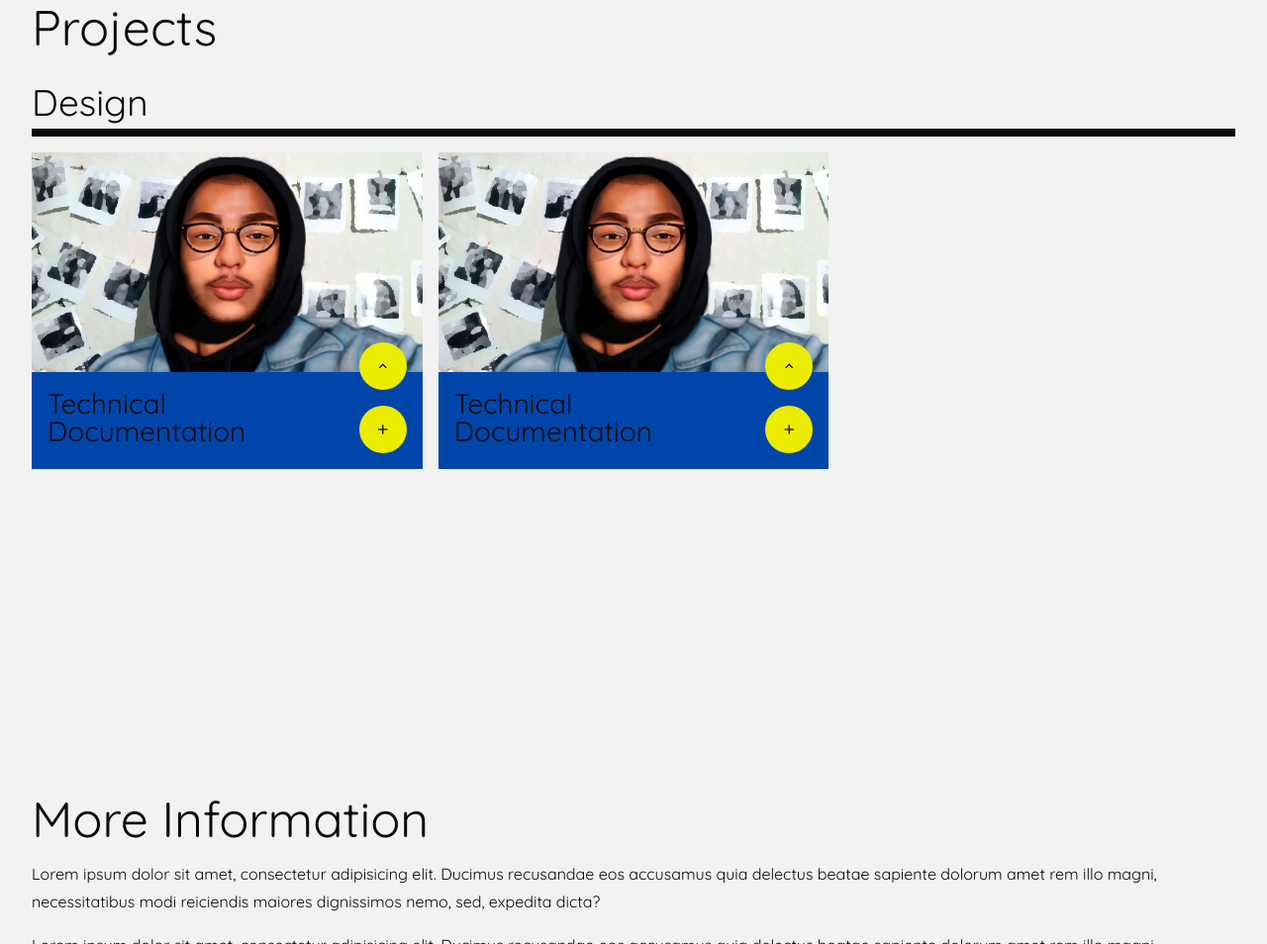
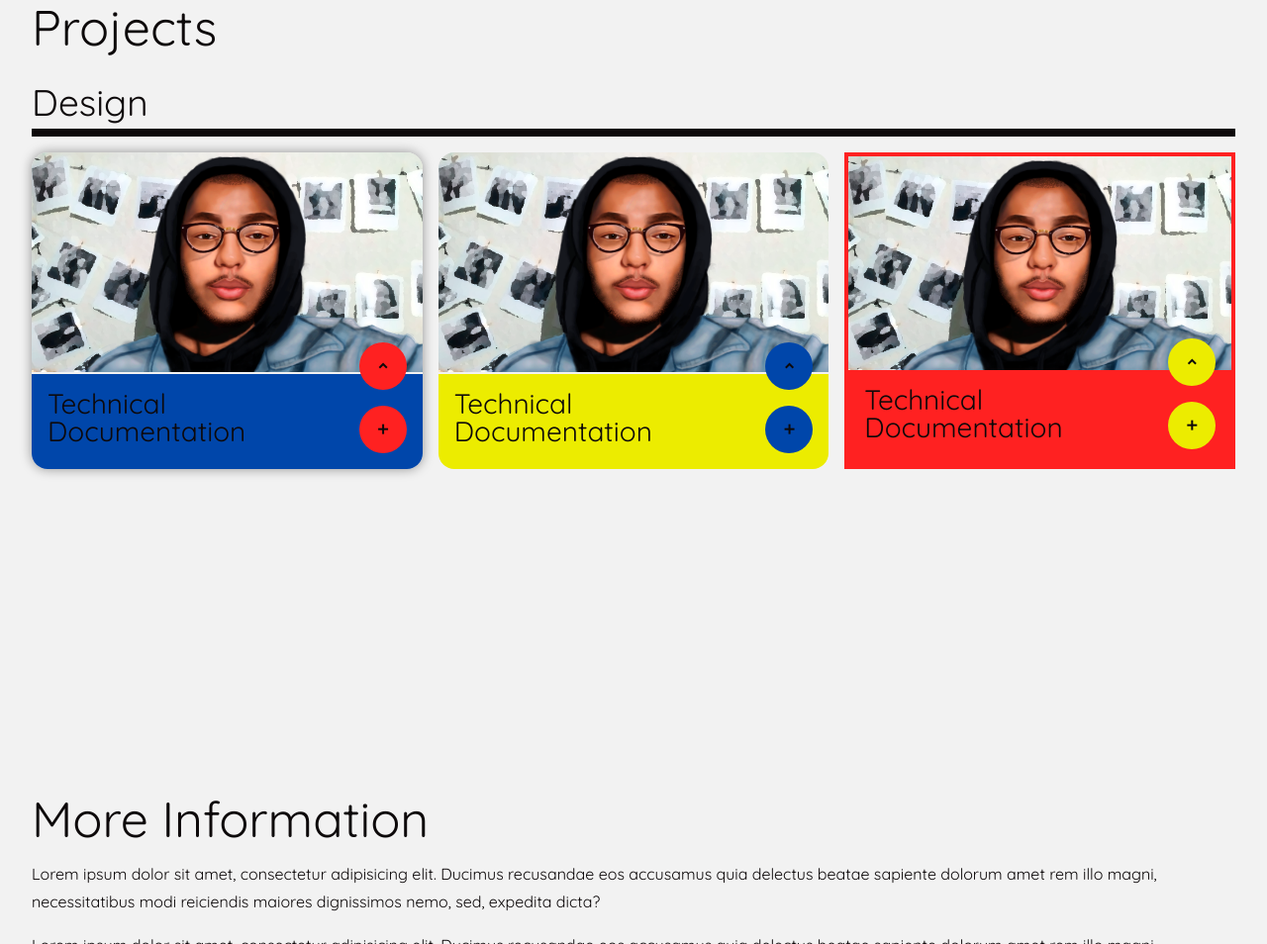
Before and after one commit to italopolazzi/freeCodeCamp, a plain HTML site: page personalPortfolio/index.html in a window 1280 px wide. Shown: the part 989-1943 px from the top of the page at 99% size. Drawn offline with Linux system fonts and the light colour scheme.

Commit message:
add: styles for tiles

```diff
--- a/personalPortfolio/css/challenge/_tile.sass
+++ b/personalPortfolio/css/challenge/_tile.sass
@@ -6,7 +6,7 @@ $button-font-size: map-get($goldens-map, golden16)
 $button-padding: 1em
 $button-size: 2em
 
-$padding-tile-footer-content: 2 * $button-size
+$padding-tile-footer-content: 2 * $button-size + 1
 
 .project-tile
     width: $tile-width
@@ -17,6 +17,12 @@ $padding-tile-footer-content: 2 * $button-size
         height: 100%
     iframe, img
         width: 100%
+    &.rounded
+        border-radius: 1em
+    &.minimalist
+        border: 0.25em solid currentColor
+    &.shadow
+        box-shadow: 0 0 0.75em rgba(0,0,0,0.4)
 
 .project-tile-footer
     width: 100%
@@ -26,6 +32,7 @@ $padding-tile-footer-content: 2 * $button-size
     position: absolute
     bottom: 0
     z-index: 1
+    color: inherit
     &:hover
         height: $tile-height
     &:before
@@ -47,7 +54,6 @@ $padding-tile-footer-content: 2 * $button-size
     bottom: 0
     display: flex
     flex-direction: column
-    background: trasparent
     font-size: 1rem
     z-index: 4
     .tile-action
@@ -56,9 +62,12 @@ $padding-tile-footer-content: 2 * $button-size
         margin: 0 1em 1em
         cursor: pointer
         @extend %centralize-all
+        &:before
+            font-weight: 900
 
 .tile-action-expand.activated
     transform: rotate(180deg)
+
 .tile-action-expand:hover:before, .tile-action-expand:focus:before
     animation: 1s ease-in-out expand infinite
 
--- a/personalPortfolio/css/reset.css
+++ b/personalPortfolio/css/reset.css
@@ -136,7 +136,7 @@ table {
 
 
 
-*,
+/* *,
 *:before,
 *:after {
     -webkit-appearance: listitem!important;
@@ -144,4 +144,4 @@ table {
     -ms-appearance: listitem!important;
     -o-appearance: listitem!important;
     appearance: listitem!important;
-}
+} */
--- a/personalPortfolio/index.html
+++ b/personalPortfolio/index.html
@@ -452,14 +452,14 @@
                 <hr>
                 <section class="my4 project-gallery">
 
-                    <article class="project-tile secondary">
+                    <article class="project-tile color-secondary rounded shadow">
                         <a href="./img/projects/gab.png">
                             <img src="./img/projects/gab.png"></img>
                         </a>
                         <div class="project-tile-actions">
                             <a data-activator="1"
-                                class="tile-action tile-action-expand accent color-inverted mdi mdi-chevron-up"></a>
-                            <a class="tile-action tile-action-open accent color-inverted mdi mdi-plus"
+                                class="tile-action tile-action-expand primary color-inverted mdi mdi-chevron-up"></a>
+                            <a class="tile-action tile-action-open primary color-inverted mdi mdi-plus"
                                 href="img/projects/gab.png"></a>
                         </div>
 
@@ -478,16 +478,40 @@
                         </div>
                     </article>
 
-                    <article class="project-tile secondary">
+                    <article class="project-tile color-accent rounded">
                         <a href="./img/projects/gab.png">
                             <img src="./img/projects/gab.png"></img>
                         </a>
                         <div class="project-tile-actions">
-                            <a data-activator="2" class="tile-action tile-action-expand accent color-inverted mdi mdi-chevron-up"></a>
+                            <a data-activator="2" class="tile-action tile-action-expand secondary color-inverted mdi mdi-chevron-up"></a>
+                            <a class="tile-action tile-action-open secondary color-inverted mdi mdi-plus" href="img/projects/gab.png"></a>
+                        </div>
+
+                        <div data-object="2" class="project-tile-footer">
+                            <header class="project-title">
+                                <h4 class="project-title color-inverted">Technical Documentation
+                                </h4>
+                            </header>
+                            <p class="color-inverted">Lorem ipsum dolor sit amet consectetur
+                                adipisicing elit. Placeat
+                                aut facilis quisquam. Nihil optio, ut perspiciatis debitis
+                                architecto asperiores
+                                provident mollitia ratione magnam, ex nostrum incidunt eius
+                                assumenda, placeat
+                                doloribus?</p>
+                        </div>
+                    </article>
+
+                    <article class="project-tile color-primary minimalist">
+                        <a href="./img/projects/gab.png">
+                            <img src="./img/projects/gab.png"></img>
+                        </a>
+                        <div class="project-tile-actions">
+                            <a data-activator="3" class="tile-action tile-action-expand accent color-inverted mdi mdi-chevron-up"></a>
                             <a class="tile-action tile-action-open accent color-inverted mdi mdi-plus" href="img/projects/gab.png"></a>
                         </div>
 
-                        <div data-object="2" class="project-tile-footer color-secondary">
+                        <div data-object="3" class="project-tile-footer">
                             <header class="project-title">
                                 <h4 class="project-title color-inverted">Technical Documentation
                                 </h4>
```
Also changed, not shown: personalPortfolio/temp/index.html (deleted, +0 -119 lines), personalPortfolio/css/index.css, 1 other file.
